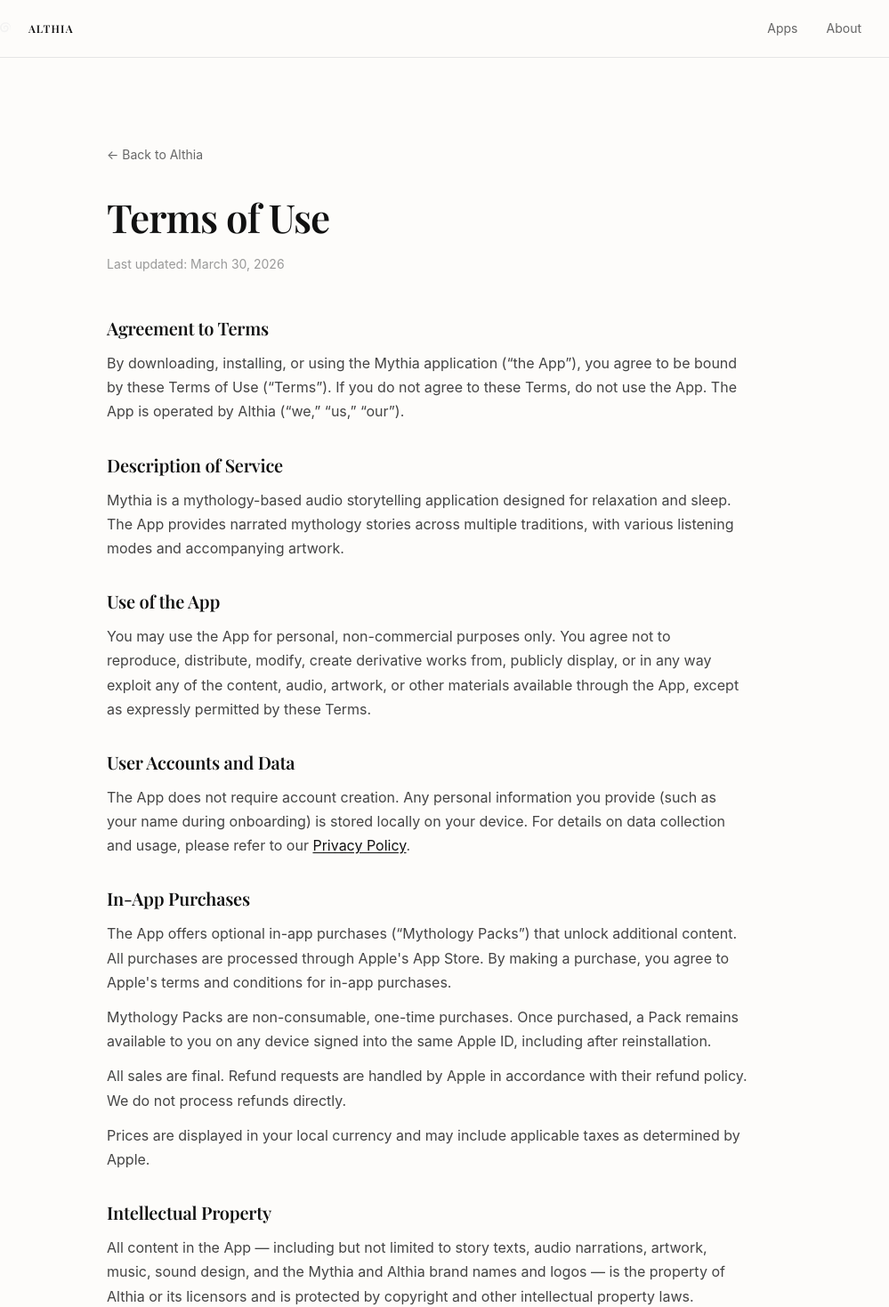
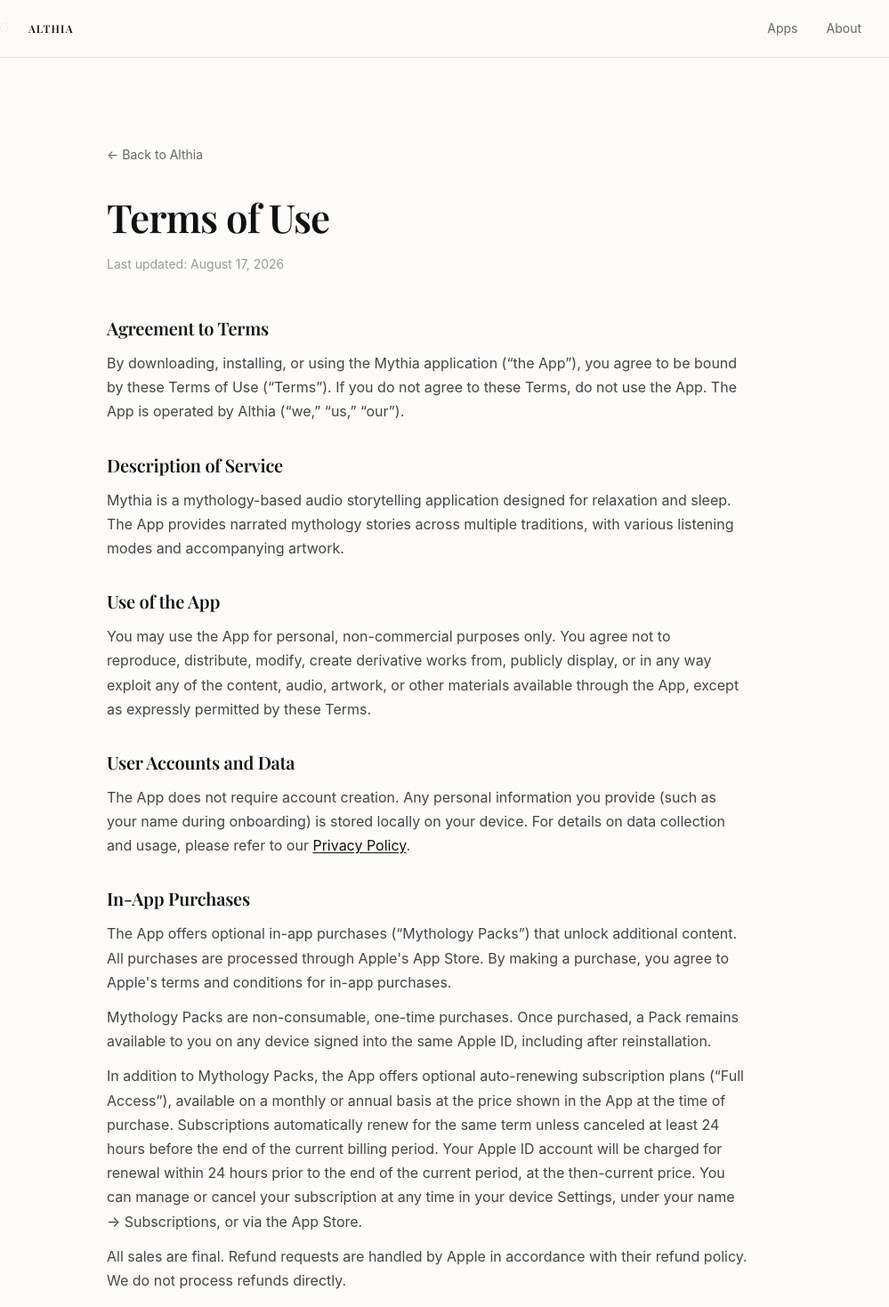
Before and after one commit to noammaman/althia-web, a Next.js app: page /terms in a window 1280 px wide. Shown: the top 1469 px of the page at 89% size, without its empty margins (160-1159 px from the left). Built offline with nearby package versions, Linux system fonts and the light colour scheme; a web font is replaced by a local one.

Commit message:
fix: disclose auto-renewing subscription terms
Terms of Use previously only described one-time Mythology Pack
purchases; the app also sells auto-renewing monthly/annual
subscriptions with no corresponding disclosure.

```diff
--- a/app/terms/page.tsx
+++ b/app/terms/page.tsx
@@ -35,7 +35,7 @@
             className="text-sm text-[#999999] mb-12"
             style={{ fontFamily: '-apple-system, BlinkMacSystemFont, Inter, sans-serif' }}
           >
-            Last updated: March 30, 2026
+            Last updated: August 17, 2026
           </p>
 
           <div
@@ -102,6 +102,9 @@
               </p>
               <p className="mb-3">
                 Mythology Packs are non-consumable, one-time purchases. Once purchased, a Pack remains available to you on any device signed into the same Apple ID, including after reinstallation.
+              </p>
+              <p className="mb-3">
+                In addition to Mythology Packs, the App offers optional auto-renewing subscription plans (&ldquo;Full Access&rdquo;), available on a monthly or annual basis at the price shown in the App at the time of purchase. Subscriptions automatically renew for the same term unless canceled at least 24 hours before the end of the current billing period. Your Apple ID account will be charged for renewal within 24 hours prior to the end of the current period, at the then-current price. You can manage or cancel your subscription at any time in your device Settings, under your name &rarr; Subscriptions, or via the App Store.
               </p>
               <p className="mb-3">
                 All sales are final. Refund requests are handled by Apple in accordance with their refund policy. We do not process refunds directly.
```
